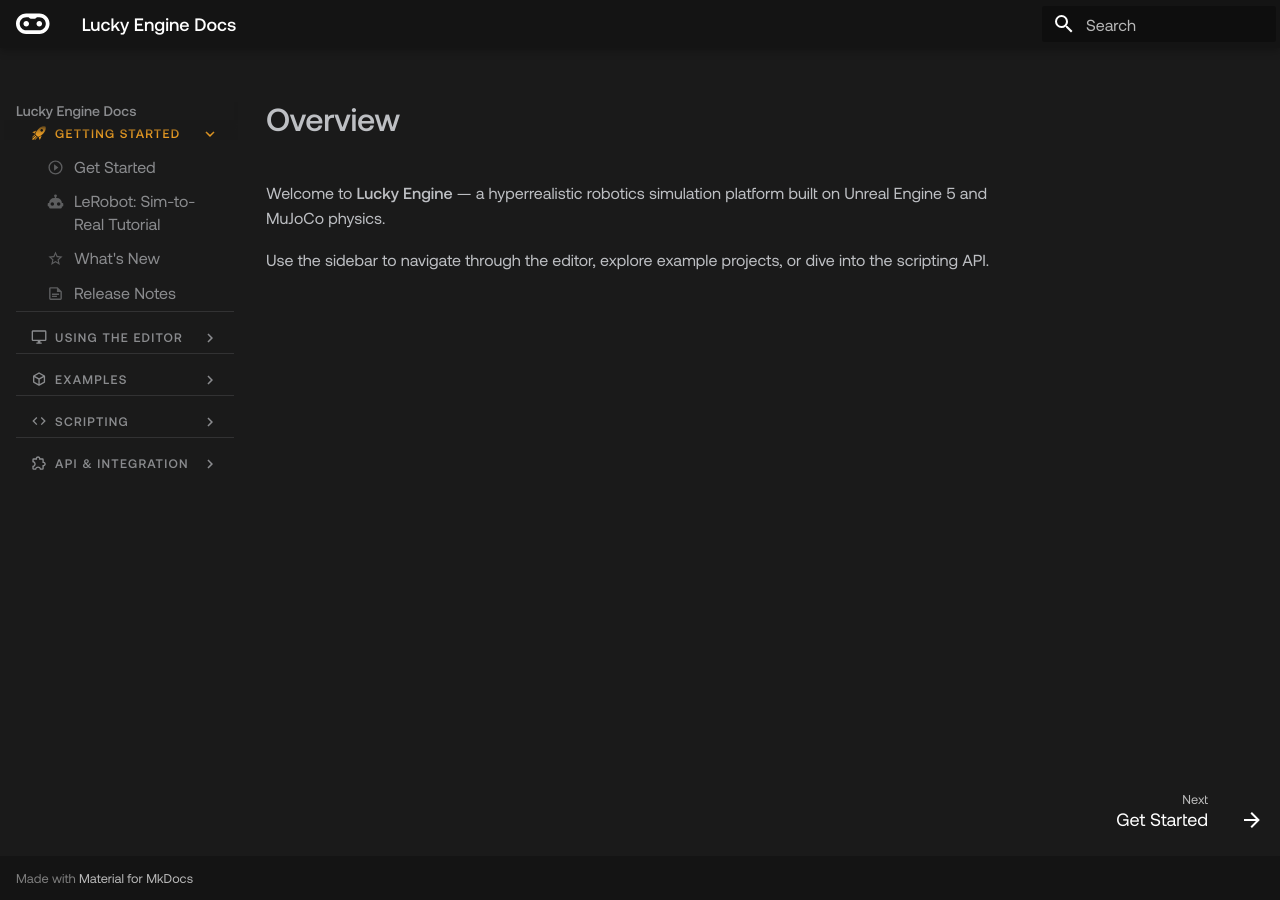
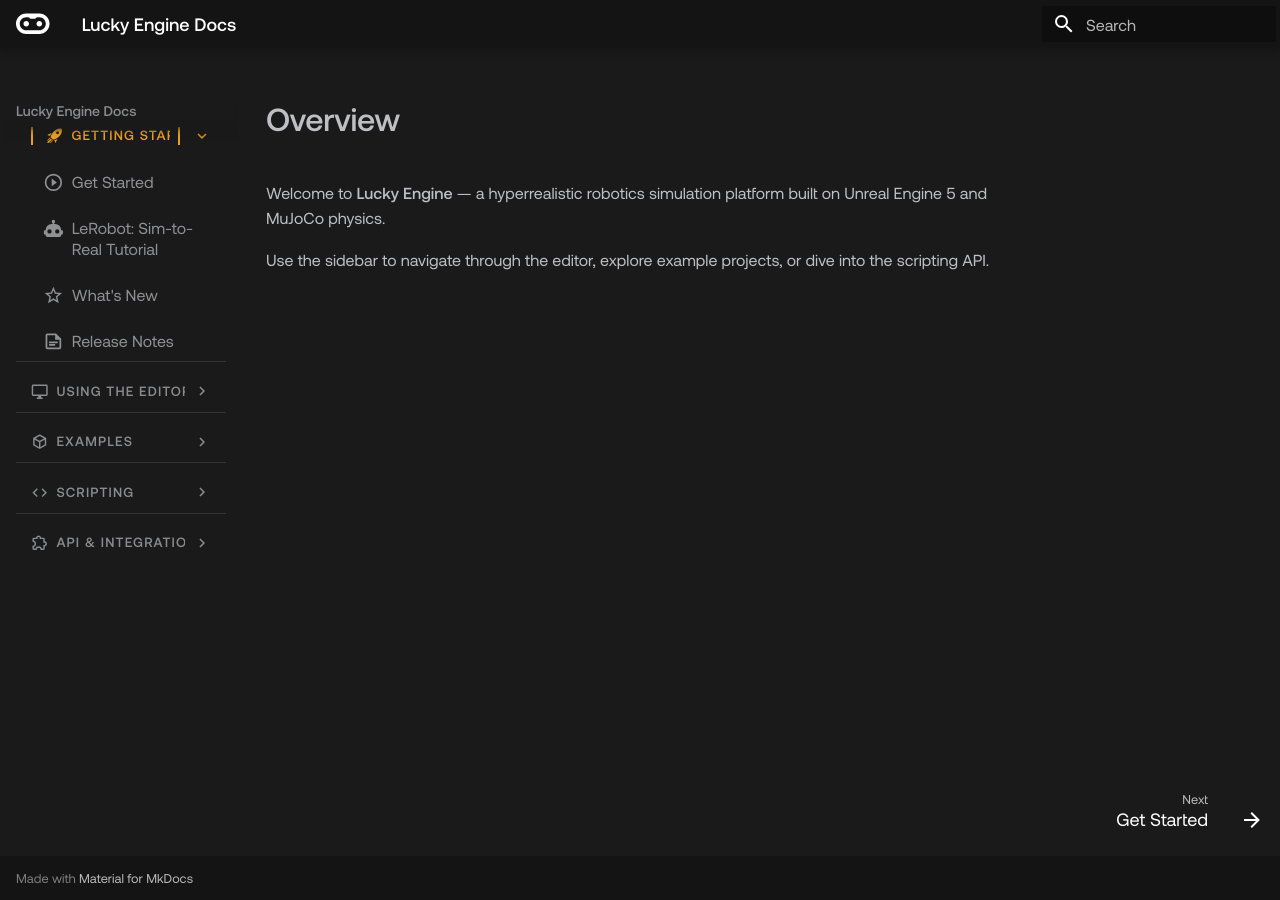
Before and after one commit to ZoreAnuj/luckyrobots-docs, an MkDocs documentation site: the page built from docs/getting-started/index.md, in a window 1280 px wide. Built offline with MkDocs 1.6.1 and Material for MkDocs 9.7.7, drawn with Linux system fonts in a browser that asks for light colours; the version menu is left out.

Commit message:
style(nav): clean sidebar — fix icon alignment, 8pt spacing, single-line section headers

```diff
--- a/docs/stylesheets/extra.css
+++ b/docs/stylesheets/extra.css
@@ -545,103 +545,97 @@ body { font-synthesis: style; }
   font-weight: 600;
 }
 
-/* ─── Sidebar Navigation ──────────────────────────────────────────────── */
+/* =====================================================================
+   Sidebar navigation — clean, icon-aligned, 8pt spacing rhythm
+   Hierarchy: section labels (muted, 0.67rem, 700) › items (0.8rem, 400)
+   Active: brand-amber left bar + full-opacity text
+   ===================================================================== */
 
-/* Material renders a <label for="__toc"> TOC toggle inside the active page's
-   nav item — it's desktop-hidden normally, but display:flex on .md-nav__link
-   overrides that. Kill it explicitly so it never shows a phantom duplicate. */
-label.md-nav__link[for="__toc"] {
-  display: none !important;
-}
-
-/* Section headers — uppercase label, muted, icon + text top-aligned so
-   multi-word titles (API & INTEGRATION) wrap cleanly without icon descending */
+/* ─── Section labels (collapsible section headers) ───────────────────── */
 .md-nav--primary > .md-nav__list > .md-nav__item > .md-nav__link,
 .md-nav--primary > .md-nav__list > .md-nav__item > label {
   display: flex;
-  align-items: flex-start;
-  gap: 0.4rem;
+  align-items: center;
   text-transform: uppercase;
-  font-size: 0.62rem;
+  font-size: 0.67rem;
   font-weight: 700;
-  letter-spacing: 0.1em;
-  line-height: 1.3;
+  letter-spacing: 0.085em;
   color: var(--md-default-fg-color--light);
-  padding: 0.85rem 0.75rem 0.3rem;
-  margin: 0;
+  padding: 1rem 0.75rem 0.45rem;
   border-top: 1px solid var(--md-default-fg-color--lightest);
+  margin-top: 0.125rem;
 }
 
-/* No divider on the first section */
+/* Icon + text inside label: single row, truncate if sidebar is narrow */
+.md-nav--primary > .md-nav__list > .md-nav__item > .md-nav__link .md-ellipsis,
+.md-nav--primary > .md-nav__list > .md-nav__item > label .md-ellipsis {
+  display: flex;
+  align-items: center;
+  gap: 0.45rem;
+  flex: 1;
+  min-width: 0;
+  overflow: hidden;
+  white-space: nowrap;
+  text-overflow: ellipsis;
+}
+
+/* Section label icon — restrained, optically aligned */
+.md-nav--primary > .md-nav__list > .md-nav__item > .md-nav__link .md-ellipsis .md-icon,
+.md-nav--primary > .md-nav__list > .md-nav__item > label .md-ellipsis .md-icon {
+  width: 0.85rem;
+  height: 0.85rem;
+  flex-shrink: 0;
+  opacity: 0.6;
+}
+
+/* First section: no top divider, compact top gap */
 .md-nav--primary > .md-nav__list > .md-nav__item:first-child > .md-nav__link,
 .md-nav--primary > .md-nav__list > .md-nav__item:first-child > label {
   border-top: none;
-  padding-top: 0.25rem;
+  margin-top: 0;
+  padding-top: 0.35rem;
 }
 
-/* Active / expanded section: amber accent */
-.md-nav--primary > .md-nav__list > .md-nav__item--active > .md-nav__link,
-.md-nav--primary > .md-nav__list > .md-nav__item--active > label {
-  color: var(--lr-green);
+/* ─── Child page items inside each section ───────────────────────────── */
+.md-nav--primary .md-nav .md-nav__item .md-nav__link {
+  font-size: 0.8rem;
+  font-weight: 400;
+  color: var(--md-default-fg-color);
+  padding: 0.38rem 0.75rem;
+  border-radius: 0.28rem;
+  opacity: 0.72;
+  transition: opacity 130ms ease, background-color 130ms ease;
 }
 
-/* Page links — target <a> only, never <label>, to avoid catching any toggle */
-.md-nav--primary .md-nav .md-nav__item > a.md-nav__link {
-  display: flex;
-  align-items: flex-start;
-  gap: 0.5rem;
-  font-size: 0.8rem;
-  font-weight: 400;
-  line-height: 1.4;
-  padding: 0.28rem 0.55rem;
-  margin: 0.05rem 0.4rem;
-  border-radius: 0.3rem;
-  color: var(--md-default-fg-color--light);
-  border-left: none;
-  transition: background 0.12s, color 0.12s;
+.md-nav--primary .md-nav .md-nav__item .md-nav__link:hover {
+  opacity: 1;
+  background-color: var(--md-default-fg-color--lightest);
 }
 
-.md-nav--primary .md-nav .md-nav__item > a.md-nav__link:hover {
-  background: var(--md-default-fg-color--lightest);
-  color: var(--md-default-fg-color);
+/* Icon + text row inside child links */
+.md-nav--primary .md-nav .md-nav__item .md-nav__link .md-ellipsis {
+  display: flex;
+  align-items: center;
+  gap: 0.42rem;
 }
 
-/* Active page: amber pill, no border-left layout shift */
-.md-nav__item > a.md-nav__link--active {
-  color: var(--lr-green) !important;
-  background: rgba(236, 158, 36, 0.10) !important;
-  border-left: none !important;
-  font-weight: 500;
+/* Child item icon — small, unobtrusive */
+.md-nav--primary .md-nav .md-nav__item .md-nav__link .md-icon {
+  width: 0.72rem;
+  height: 0.72rem;
+  flex-shrink: 0;
+  opacity: 0.5;
 }
 
-/* Page icons — pin to top of first text line when title wraps */
-.md-nav--primary .md-nav a.md-nav__link > svg:not(.md-nav__icon) {
-  width: 0.85rem;
-  height: 0.85rem;
-  flex-shrink: 0;
-  margin-top: 0.14rem;
-  opacity: 0.6;
-}
-.md-nav--primary .md-nav a.md-nav__link--active > svg:not(.md-nav__icon) {
-  opacity: 1;
+/* ─── Active page indicator ──────────────────────────────────────────── */
+.md-nav__item .md-nav__link--active {
+  color: var(--lr-green) !important;
+  font-weight: 500;
+  opacity: 1 !important;
+  border-left: 2px solid var(--lr-green);
+  padding-left: calc(0.75rem - 2px) !important;
 }
 
-/* Section header icons — slightly smaller, top-pinned */
-.md-nav--primary > .md-nav__list > .md-nav__item > .md-nav__link > svg:not(.md-nav__icon),
-.md-nav--primary > .md-nav__list > .md-nav__item > label > svg:not(.md-nav__icon) {
-  width: 0.78rem;
-  height: 0.78rem;
-  flex-shrink: 0;
-  margin-top: 0.05rem;
+.md-nav__item .md-nav__link--active .md-icon {
+  opacity: 0.9 !important;
 }
-
-/* Section chevron — push right, smaller, subtle, top-pinned */
-.md-nav--primary > .md-nav__list > .md-nav__item > label > .md-nav__icon,
-.md-nav--primary > .md-nav__list > .md-nav__item > .md-nav__link > .md-nav__icon {
-  margin-left: auto;
-  width: 0.68rem;
-  height: 0.68rem;
-  opacity: 0.4;
-  flex-shrink: 0;
-  margin-top: 0.04rem;
-}
```
